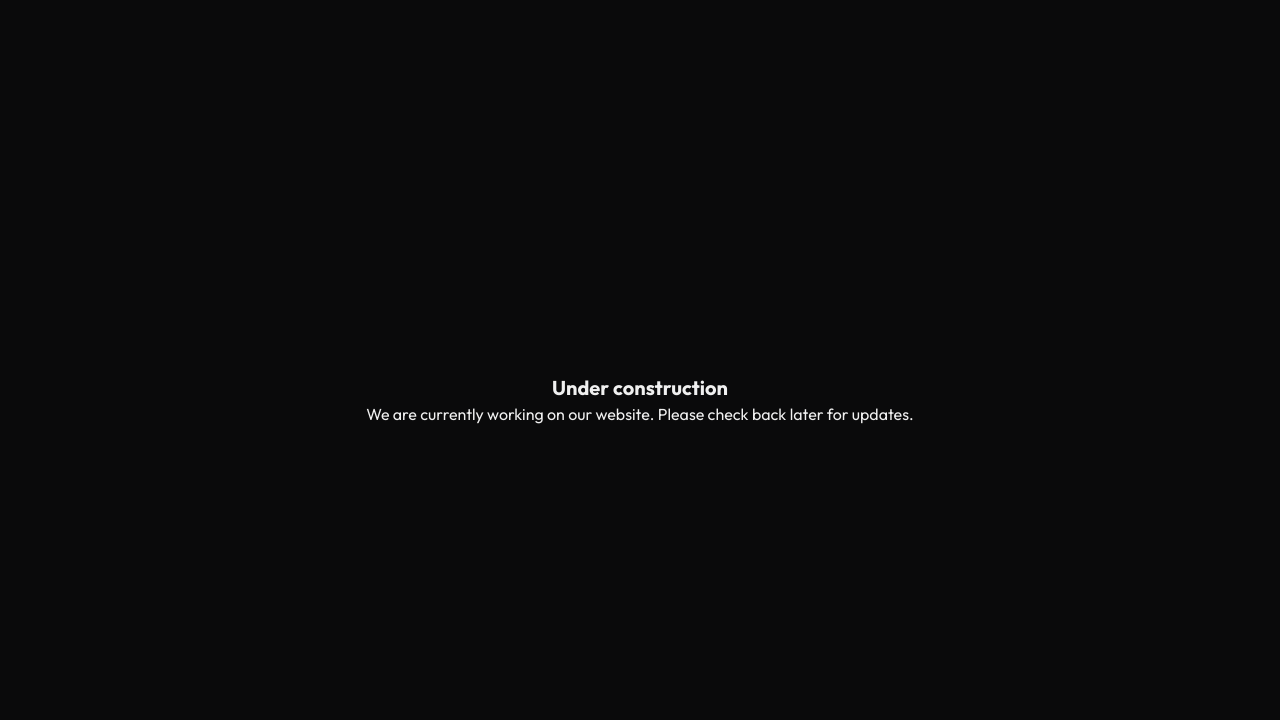
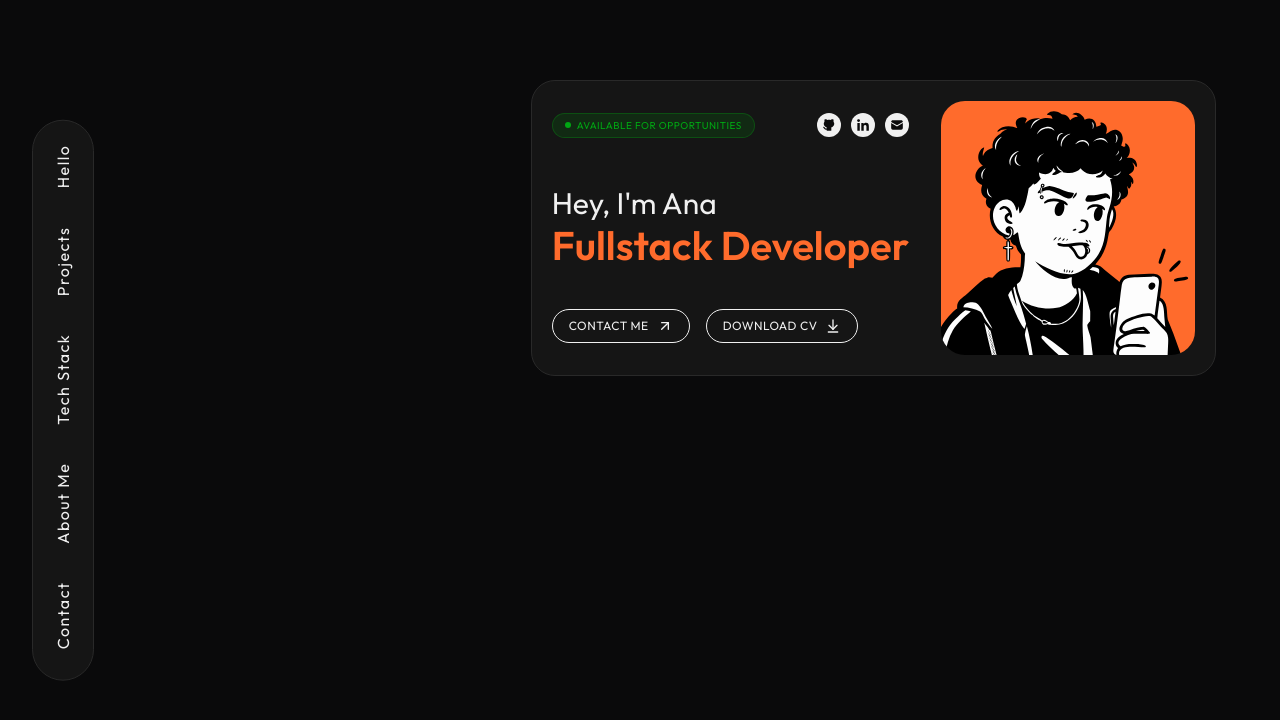
Before and after one commit to itsmesiq/portfolio, a Next.js app: page / in a window 1280 px wide. Shown: the top 720 px of the page. Built offline with nearby package versions, Linux system fonts and the light colour scheme.

Commit message:
feat: implement Navigation component and update Home page layout

```diff
--- a/src/app/page.tsx
+++ b/src/app/page.tsx
@@ -1,10 +1,13 @@
+import { Hero } from '@/components/Hero';
+import { Navigation } from '@/components/Navigation';
+
 export default function Home() {
     return (
-        <div className="flex h-dvh items-center justify-center">
-            <div className="text-center">
-                <h1 className="text-xl font-bold text-foreground">Under construction</h1>
-                <p>We are currently working on our website. Please check back later for updates.</p>
-            </div>
+        <div className="flex h-full w-full justify-center px-5 py-8 md:justify-end md:px-8 lg:px-16 lg:pt-20">
+            <Navigation />
+            <main>
+                <Hero />
+            </main>
         </div>
     );
 }
--- /dev/null
+++ b/src/components/Navigation.tsx
@@ -0,0 +1,26 @@
+export function Navigation() {
+    const navItems = [
+        { name: 'Hello', href: 'hello' },
+        { name: 'Projects', href: 'projects' },
+        { name: 'Tech Stack', href: 'tech-stack' },
+        { name: 'About Me', href: 'about' },
+        { name: 'Contact', href: 'contact' },
+    ];
+
+    return (
+        <nav className="fixed top-1/2 left-8 hidden -translate-y-1/2 lg:block">
+            <ul className="flex flex-col items-center gap-2 rounded-full border border-stroke bg-surface px-3 py-3 text-base tracking-[1.5px]">
+                {navItems.map((item) => (
+                    <li
+                        key={item.name}
+                        className="rounded-full bg-transparent px-1.5 py-3 transition-colors duration-300 ease-in-out hover:bg-background"
+                    >
+                        <a href={item.href} className="rotate-180 [writing-mode:vertical-rl]">
+                            {item.name}
+                        </a>
+                    </li>
+                ))}
+            </ul>
+        </nav>
+    );
+}
```
